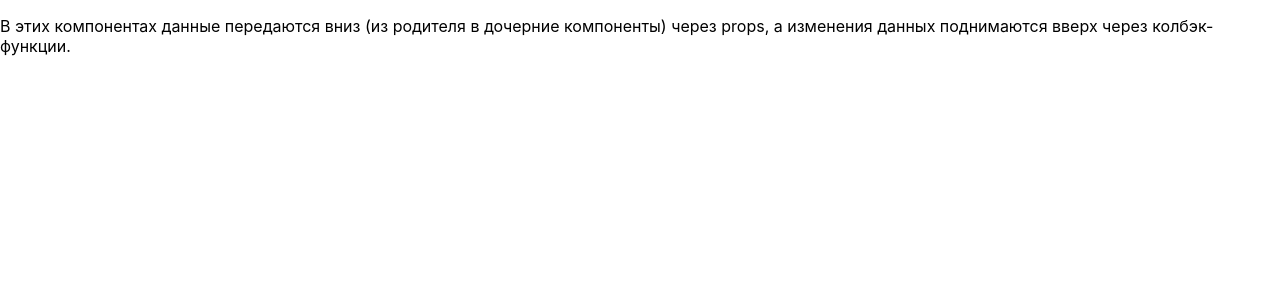
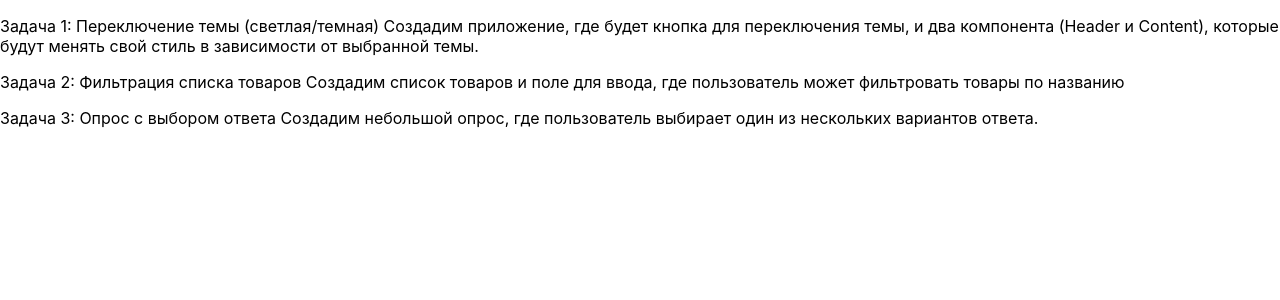
Before and after one commit to Kosa-Nostra/React_Tasks, a React (Create React App) app: page / in a window 1280 px wide. Shown: the top 300 px of the page. Built offline with nearby package versions, Linux system fonts and the light colour scheme.

Commit message:
Task 95#2

```diff
--- a/src/App.js
+++ b/src/App.js
@@ -6,38 +6,18 @@ function id(){
 	const randomIdsUUID = Array.from({length: 5}, () => uuidv4());
 }
 
-function TempInp({ temp, setTemp }) {
-	return (
-		<div>
-			<label>
-				Введите температуру:
-				<input
-					type="number"
-					value={temp}
-					onChange={(event) => setTemp(event.target.value)}
-				/>
-			</label>
-		</div>
-	);
-}
-
-function Verdict({ temp }) {
-	let message;
-	if (temp < 0) {
-		message = "Вода твердая (лед)";
-	} else if (temp >= 100) {
-		message = "Вода газообразная (пар)";
-	} else {
-		message = "Вода жидкая";
-	}
-
-	return <p>{message}</p>;
-}
 
 function App() {
   return (
     <div>
-     <p>В этих компонентах данные передаются вниз (из родителя в дочерние компоненты) через props, а изменения данных поднимаются вверх через колбэк-функции.</p>
+      <p>Задача 1: Переключение темы (светлая/темная)
+      Создадим приложение, где будет кнопка для переключения темы, и два компонента (Header и Content), которые будут менять свой стиль в зависимости от выбранной темы.</p>
+      <p>Задача 2: Фильтрация списка товаров
+Создадим список товаров и поле для ввода, где пользователь может фильтровать товары по названию
+</p>
+<p>Задача 3: Опрос с выбором ответа
+Создадим небольшой опрос, где пользователь выбирает один из нескольких вариантов ответа.
+</p>
     </div>
   );
 }
```
